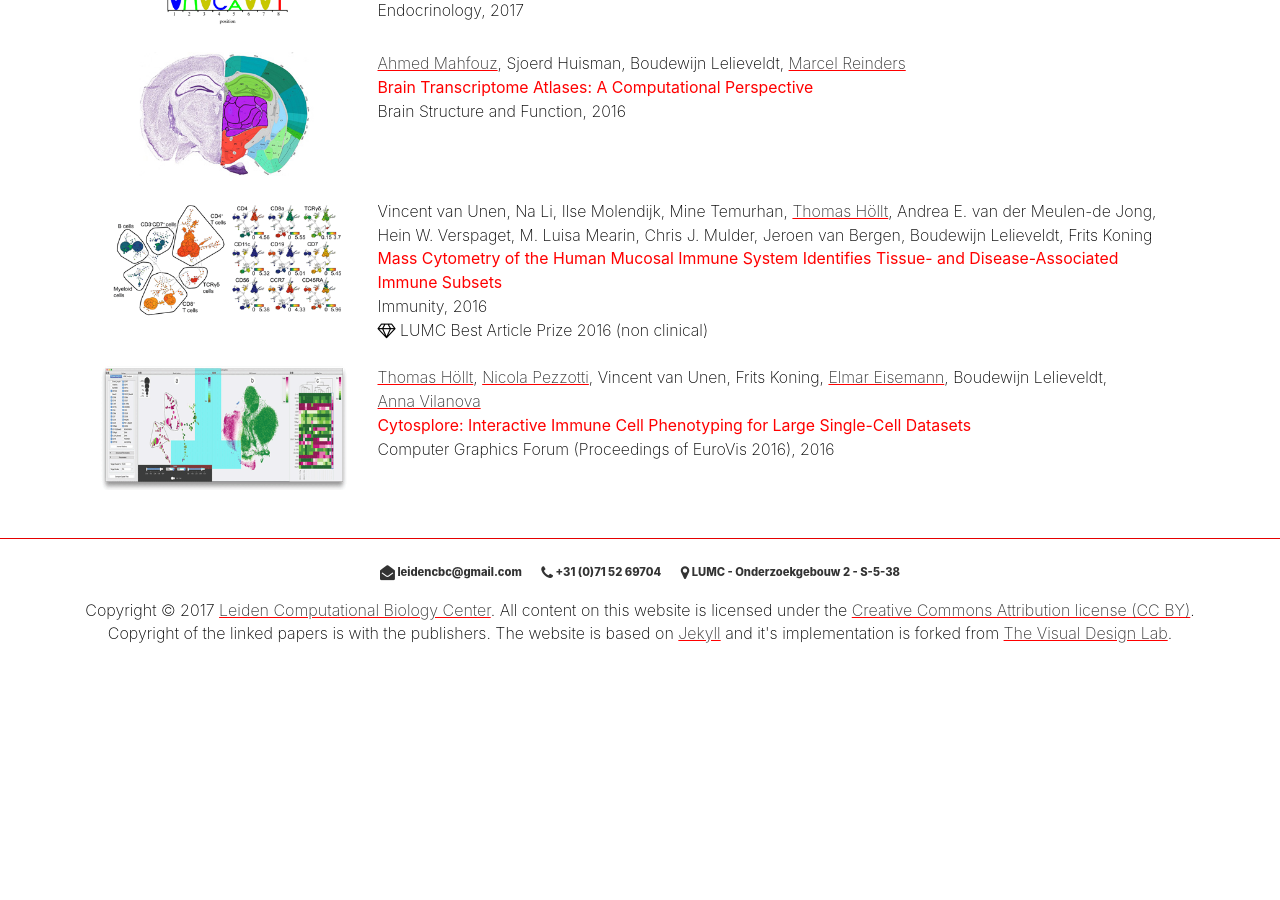
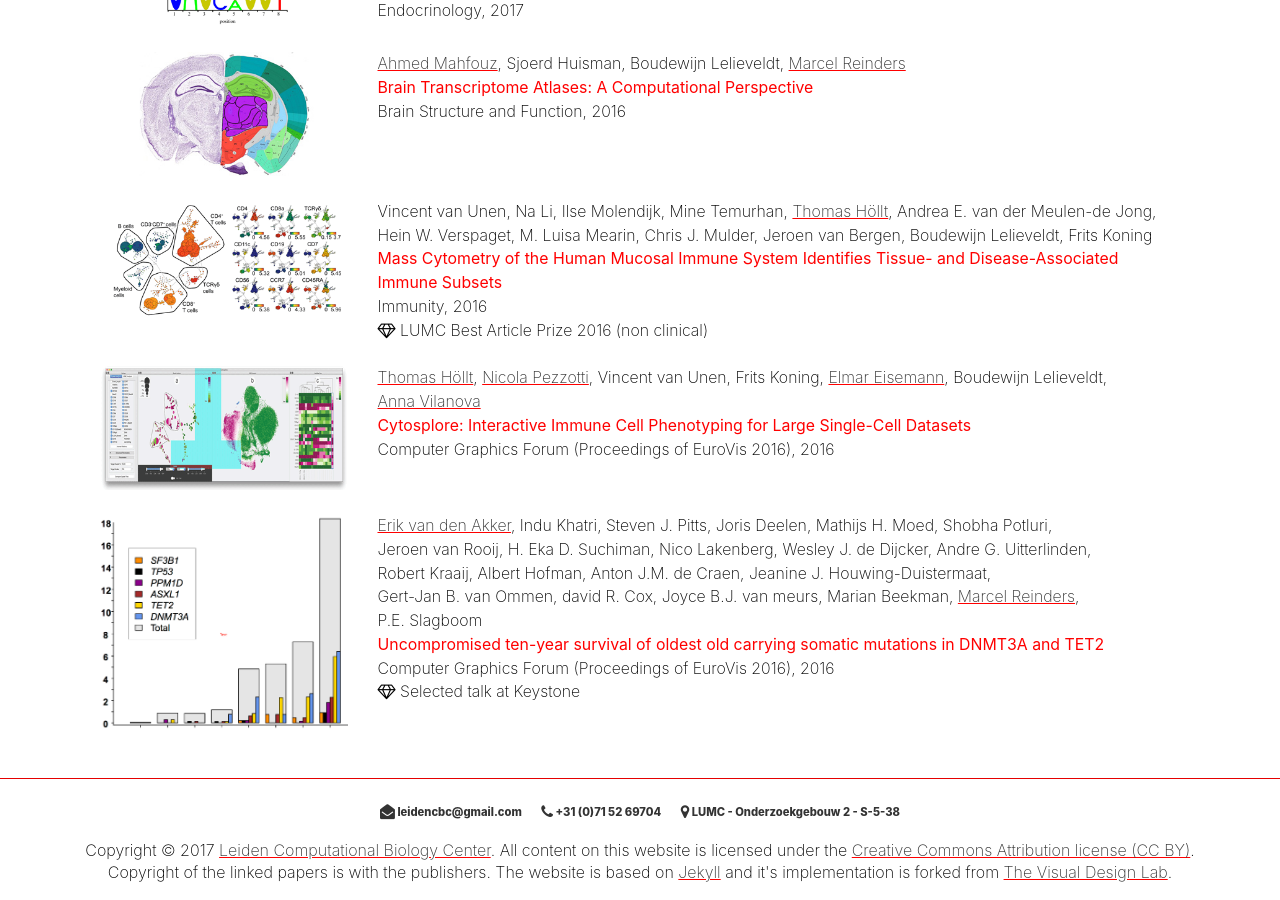
Before and after one commit to LeidenCBC/leidencbc.github.io, a Jekyll site: the page built from publications.md, in a window 1280 px wide and 900 px high, scrolled down 1025 px. Built offline with Jekyll 4.4.1, drawn with Linux system fonts in a browser that asks for light colours; before the commit the page ends 1685 px from its top, so only the background shows below that.

Commit message:
dnmt3a changes

```diff
--- /dev/null
+++ b/_publications/2016_blood_dnmt3a.md
@@ -0,0 +1,64 @@
+---
+layout: publication
+title: Uncompromised ten-year survival of oldest old carrying somatic mutations in DNMT3A and TET2
+key: 2016_blood_dnmt3a
+permalink: /publications/2016_blood_dnmt3a/
+type: article
+shortname: dnmt3a
+image: 2016_blood_dnmt3a.png
+image_large: 2016_blood_dnmt3a_teaser.png
+
+authors:
+- akker
+- Steven J. Pitts
+- Joris Deelen
+- Mathijs H. Moed
+- Shobha Potluri
+- Jeroen van Rooij
+- H. Eka D. Suchiman
+- Nico Lakenberg
+- Wesley J. de Dijcker
+- Andre G. Uitterlinden
+- Robert Kraaij
+- Albert Hofman
+- Anton J.M. de Craen
+- Jeanine J. Houwing-Duistermaat
+- Gert-Jan B. van Ommen
+- david R. Cox
+- Joyce B.J. van meurs
+- Marian Beekman
+- reinders
+- P.E. Slagboom
+
+# different entries are required here, for different classes (in parentheses; optional for bibTeX but add them if available):
+# article: journal, year (page_start, page_end, volume, issue)
+# inproceedings: journal (is converted to booktitle), year (page_start, page_end)
+# book: editor, publisher, year
+# inbook: editor, chapter and/or pages, publisher, year
+# poster: journal, year, put the conference into the journal field
+# preprint: journal (+ preprint server)
+# phdthesis: school, year
+# mscthesis: school, year
+
+journal: Computer Graphics Forum (Proceedings of EuroVis 2016)
+journal-short: CGF (EuroVis '16)
+page_start: 171
+page_end: 180
+chapter:
+volume: 35
+issue: 3
+year: 2016
+editor:
+publisher:
+school:
+# Add things like "Selected talk at Keystone"
+award: "Selected talk at Keystone"
+
+doi: 10.1182/blood-2015-12-685925
+
+
+pdf: 2016_sr_meredith.pdf
+supplement: 2016_sr_meredith_supplement.pdf
+
+
+---
```
Also changed, not shown: _research/dataintegration.md (+1 -1 lines), assets/papers/2016_blood_dnmt3a/2016_blood_dnmt3a.bib (added, +30 -0 lines), assets/papers/2016_blood_dnmt3a/2016_blood_dnmt3a.png (added), assets/papers/2016_blood_dnmt3a/2016_blood_dnmt3a_teaser.png (added), 3 other files.
